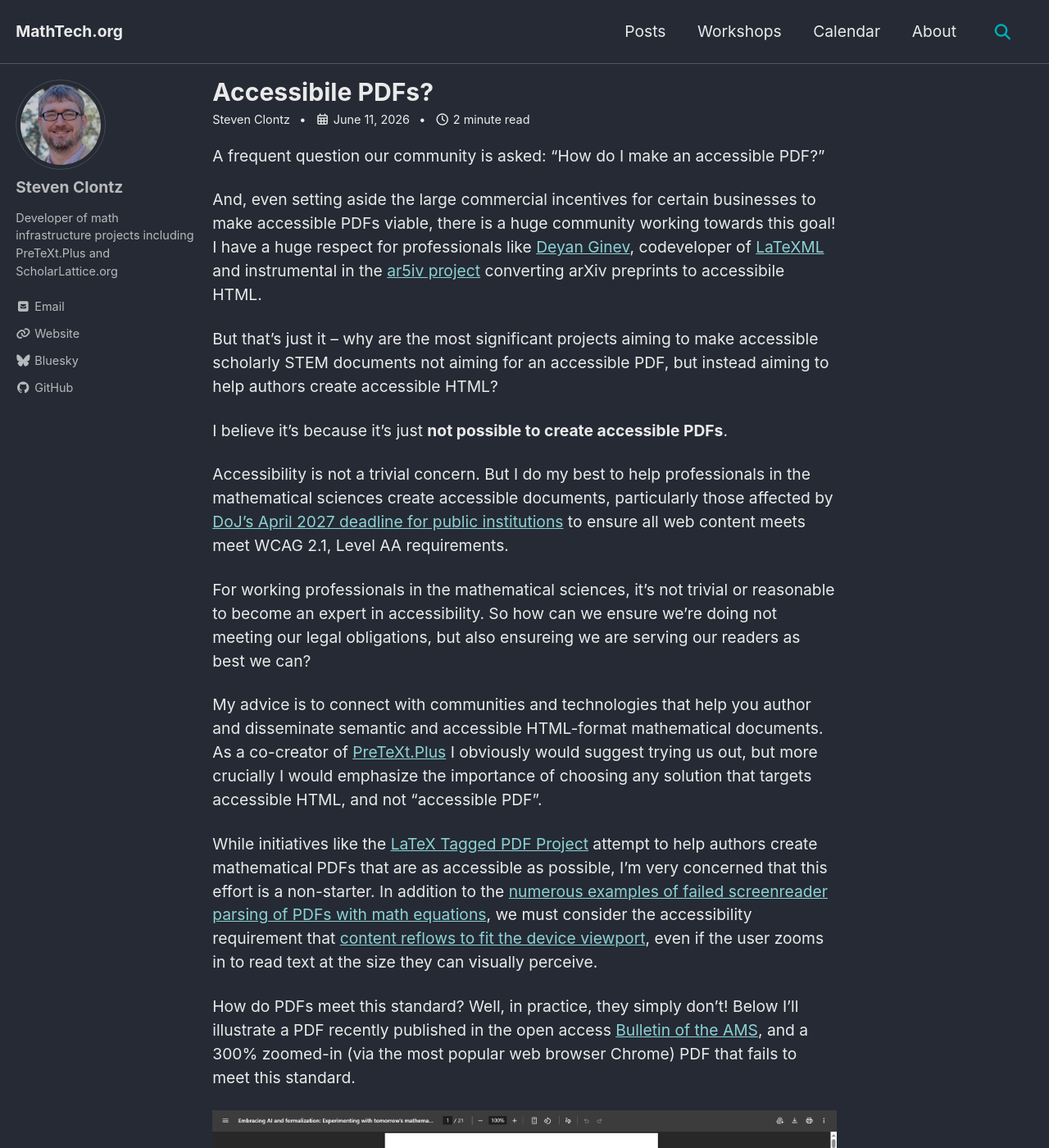
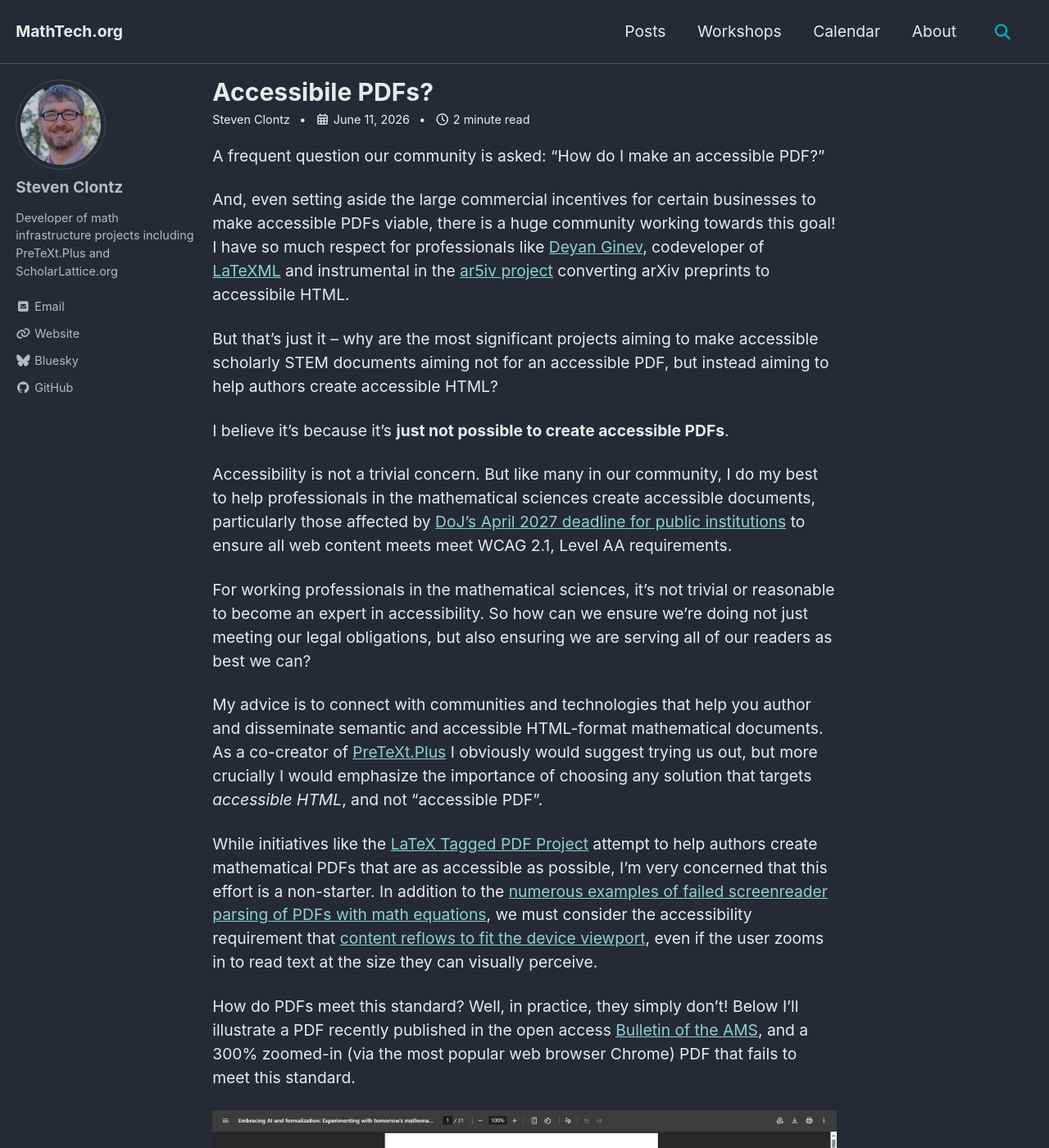
Before and after one commit to mathtechorg/mathtechorg.github.io, a Jekyll site: the page built from _posts/2026-06-11-accessible-pdf-question.md, in a window 1280 px wide and 1400 px high. Shown: the whole window at 82% size. Built offline with Jekyll 4.4.1, drawn with Linux system fonts in a browser that asks for light colours; cached includes are drawn as plain includes; comment, search, counter and statistics services are not loaded; some of the changed text lies outside the part shown.

Commit message:
Revise discussion on accessible PDFs and HTML (#128)
Updated the content to emphasize the importance of accessible HTML over PDFs and provided additional context on accessibility challenges.

```diff
--- a/_posts/2026-06-11-accessible-pdf-question.md
+++ b/_posts/2026-06-11-accessible-pdf-question.md
@@ -9,30 +9,29 @@
 A frequent question our community is asked: "How do I make an accessible PDF?"
 
 And, even setting aside the large commercial incentives for certain businesses to make accessible PDFs viable,
-there is a huge community working towards this goal! I have a huge respect for professionals
+there is a huge community working towards this goal! I have so much respect for professionals
 like [Deyan Ginev](https://kwarc.info/people/dginev/), codeveloper of [LaTeXML](https://github.com/brucemiller/LaTeXML/)
 and instrumental in the [ar5iv project](https://ar5iv.labs.arxiv.org/) converting arXiv preprints
 to accessibile HTML.
 
 But that's just it -- why are the most significant projects aiming to make accessible scholarly STEM documents
-not aiming for an accessible PDF, but instead aiming to help authors create accessible HTML?
+aiming not for an accessible PDF, but instead aiming to help authors create accessible HTML?
 
-I believe it's because it's just **not possible to create accessible PDFs**.
+I believe it's because it's **just not possible to create accessible PDFs**.
 
-Accessibility is not a trivial concern.
-But I do my best to help professionals in the mathematical sciences create accessible documents,
-particularly those affected by
+Accessibility is not a trivial concern. But like many in our community, I do my best to help professionals
+in the mathematical sciences create accessible documents, particularly those affected by
 [DoJ's April 2027 deadline for public institutions](https://www.ada.gov/resources/2024-03-08-web-rule/)
 to ensure all web content meets meet WCAG 2.1, Level AA requirements.
 
 For working professionals in the mathematical sciences, it's not trivial or reasonable to become
-an expert in accessibility. So how can we ensure we're doing not meeting our legal obligations, but also
-ensureing we are serving our readers as best we can?
+an expert in accessibility. So how can we ensure we're doing not just meeting our legal obligations, but also
+ensuring we are serving all of our readers as best we can?
 
 My advice is to connect with communities and technologies that help you author and disseminate
 semantic and accessible HTML-format mathematical documents. As a co-creator of [PreTeXt.Plus](https://pretext.plus)
 I obviously would suggest trying us out, but more crucially I would emphasize the importance of
-choosing any solution that targets accessible HTML, and not "accessible PDF".
+choosing any solution that targets *accessible HTML*, and not "accessible PDF".
 
 While initiatives like the [LaTeX Tagged PDF Project](https://latex3.github.io/tagging-project/) attempt to
 help authors create mathematical PDFs that are as accessible as possible, I'm very concerned that this
@@ -66,9 +65,10 @@
 
 So what can we do to help our readers? The first and easiest
 step is to assume that all PDF output is inaccessible, and
-then to look towards solutions that publish HTML instead.
+then to look toward solutions that publish HTML instead.
 While writing HTML is not sufficient to guarantee
 accessibility (nothing, not even AI, can replace the human
 responsibility to author useful alt text for graphical
-information), choosing HTML over PDF is an important first
-step to serving all readers.
+information), choosing semantic formats such as HTML over
+visual-first outputs like PDF is an important first
+step to serving all readers through universal design.
```
